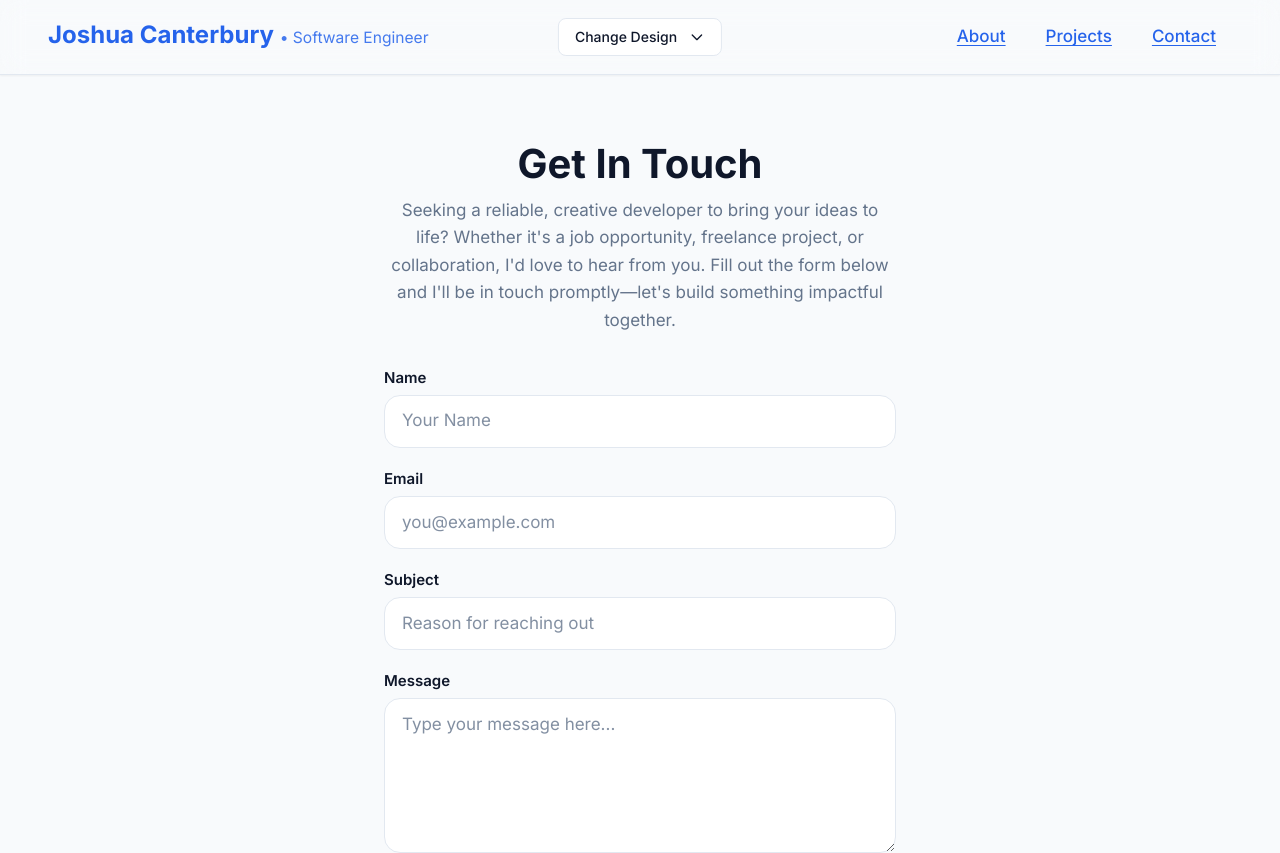
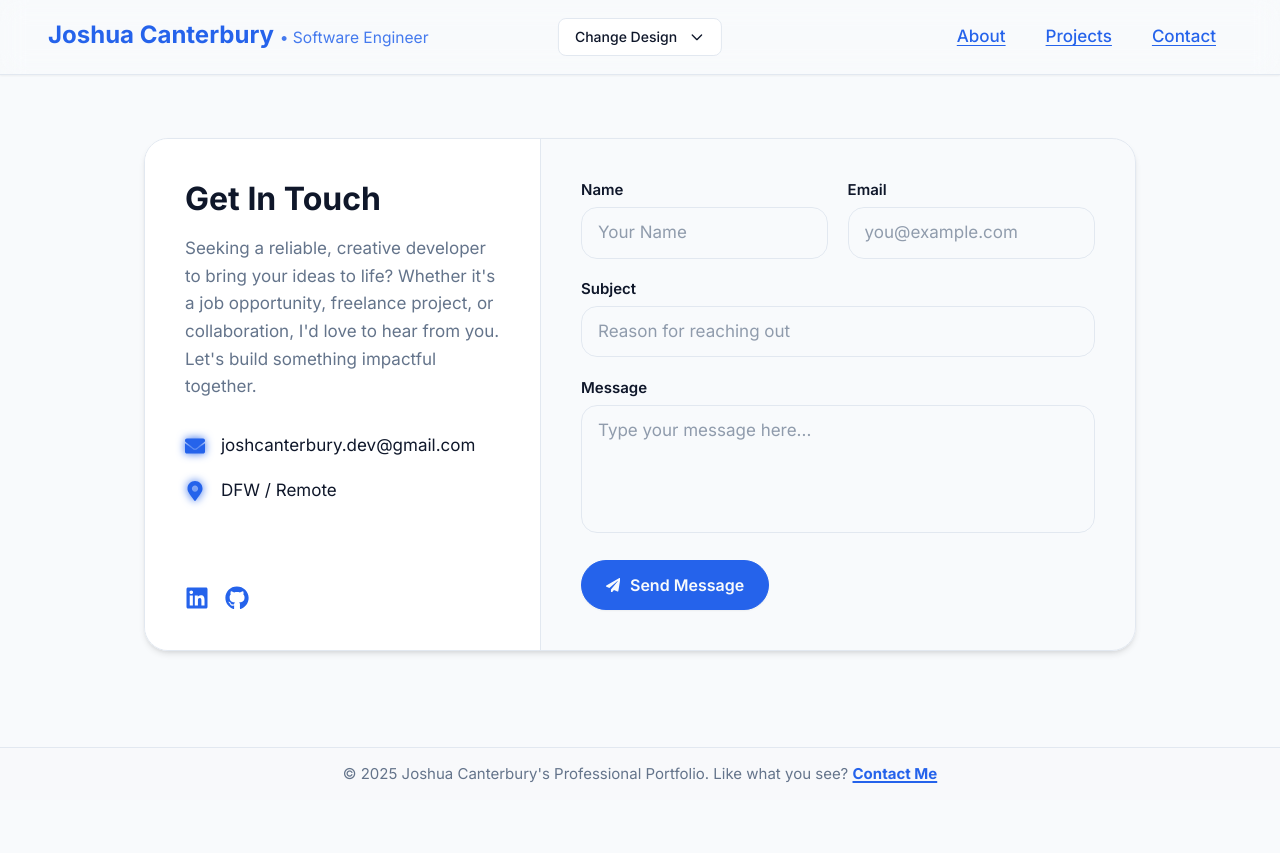
Before and after one commit to CanterCode/portfolio-site, a React (Vite) app: page /contact in a window 1280 px wide. Shown: the top 853 px of the page. After the commit the page ends 800 px from the top, so only its background shows below. Built offline with nearby package versions, Linux system fonts and the light colour scheme; some icons are missing.

Commit message:
fixed contact page

```diff
--- a/src/pages/Contact/Contact.css
+++ b/src/pages/Contact/Contact.css
@@ -1,29 +1,138 @@
 /* =========================
-   CONTACT PAGE - Theme-aware form
+   CONTACT PAGE - Two Column Theme-aware Layout
    ========================= */
 
 .contact-page {
-  color: var(--color-text);
-  max-width: 36rem;
+  width: 100%;
+  max-width: 64rem; /* Widened out */
   margin-inline: auto;
+  min-height: calc(100vh - 160px); /* Fit on one page, keep it vertically centered */
+  display: flex;
+  align-items: center;
+  justify-content: center;
+  padding: 1rem;
 }
 
-.contact-page h2 {
-  text-align: center;
-  margin-bottom: 0.5rem;
+.contact-container {
+  display: grid;
+  grid-template-columns: 1fr;
+  background: var(--color-bg-overlay);
+  border: var(--border-width) solid var(--color-border);
+  border-radius: var(--border-radius-lg);
+  box-shadow: var(--shadow-card);
+  backdrop-filter: blur(0.5rem);
+  overflow: hidden;
+  width: 100%;
+}
+
+@media (min-width: 768px) {
+  .contact-container {
+    grid-template-columns: 1fr 1.5fr;
+  }
+}
+
+.contact-info {
+  background: var(--color-bg-elevated);
+  padding: 2.5rem;
+  display: flex;
+  flex-direction: column;
+  justify-content: center;
+  border-bottom: var(--border-width) solid var(--color-border);
+}
+
+@media (min-width: 768px) {
+  .contact-info {
+    border-bottom: none;
+    border-right: var(--border-width) solid var(--color-border);
+  }
+}
+
+@media (max-width: 767px) {
+  .contact-info {
+    padding: 1.5rem;
+  }
+}
+
+.contact-info h2 {
+  font-size: 2rem;
+  margin-bottom: 1rem;
+  color: var(--color-text);
 }
 
 .contact-intro {
-  text-align: center;
   color: var(--color-text-muted);
+  line-height: var(--line-height-relaxed);
   margin-bottom: 2rem;
-  line-height: var(--line-height-relaxed);
+  font-size: var(--text-base);
+}
+
+.info-items {
+  display: flex;
+  flex-direction: column;
+  gap: 1.25rem;
+  margin-bottom: 2rem;
+}
+
+.info-item {
+  display: flex;
+  align-items: center;
+  gap: 1rem;
+  color: var(--color-text);
+  font-size: var(--text-base);
+}
+
+.info-icon {
+  color: var(--color-primary);
+  font-size: 1.25rem;
+}
+
+.social-links {
+  display: flex;
+  gap: 1rem;
+  margin-top: auto;
+}
+
+.social-link {
+  color: var(--color-text-muted);
+  font-size: 1.5rem;
+  transition: color var(--transition), transform var(--transition);
+}
+
+.social-link:hover {
+  color: var(--color-primary);
+  transform: translateY(-2px);
+}
+
+/* Right Side - Form */
+.contact-form-wrapper {
+  padding: 2.5rem;
+  display: flex;
+  flex-direction: column;
+  justify-content: center;
+}
+
+@media (max-width: 767px) {
+  .contact-form-wrapper {
+    padding: 1.5rem;
+  }
 }
 
 .contact-form {
   display: flex;
   flex-direction: column;
-  gap: 1.25rem;
+  gap: 1.2rem;
+}
+
+.form-row {
+  display: grid;
+  grid-template-columns: 1fr 1fr;
+  gap: 1.2rem;
+}
+
+@media (max-width: 576px) {
+  .form-row {
+    grid-template-columns: 1fr;
+  }
 }
 
 .contact-field {
@@ -41,10 +150,10 @@
 .contact-field input,
 .contact-field textarea {
   width: 100%;
-  padding: 0.75em 1em;
+  padding: 0.75rem 1rem;
   font-size: var(--text-base);
   color: var(--color-text);
-  background: var(--color-bg-elevated);
+  background: var(--color-bg); /* Use base bg inside the card for contrast */
   border: var(--border-width) solid var(--color-border);
   border-radius: var(--border-radius);
   transition: border-color var(--transition), box-shadow var(--transition);
@@ -60,12 +169,12 @@
 .contact-field input::placeholder,
 .contact-field textarea::placeholder {
   color: var(--color-text-muted);
-  opacity: 0.8;
+  opacity: 0.7;
 }
 
 .contact-field textarea {
-  min-height: 8rem;
-  resize: vertical;
+  min-height: 6rem; /* reduced from 8rem to fit without scrolling */
+  resize: none; /* fixed height for predictable layout without scroll */
 }
 
 .contact-error {
@@ -77,4 +186,20 @@
 .contact-submit {
   align-self: flex-start;
   margin-top: 0.5rem;
+  display: inline-flex;
+  align-items: center;
+  justify-content: center;
+  gap: 0.6rem;
+  padding: 0.75rem 1.5rem;
+  font-size: 1rem;
+  cursor: pointer;
 }
+
+.contact-submit svg {
+  font-size: 0.9em;
+}
+
+.contact-submit:disabled {
+  opacity: 0.7;
+  cursor: not-allowed;
+}
--- a/src/pages/Contact/index.tsx
+++ b/src/pages/Contact/index.tsx
@@ -1,4 +1,11 @@
 import { useState } from "react";
+import {
+  FaPaperPlane,
+  FaEnvelope,
+  FaMapMarkerAlt,
+  FaLinkedin,
+  FaGithub,
+} from "react-icons/fa";
 import "./Contact.css";
 
 function Contact() {
@@ -10,6 +17,7 @@ function Contact() {
   });
 
   const [errors, setErrors] = useState<{ [key: string]: string }>({});
+  const [isSubmitting, setIsSubmitting] = useState(false);
 
   const validate = () => {
     const newErrors: { [key: string]: string } = {};
@@ -47,29 +55,59 @@ function Contact() {
       setErrors(validationErrors);
       return;
     }
+
+    setIsSubmitting(true);
+    // Simulate API call
+    setTimeout(() => {
       console.log("Form submitted:", formData);
+      setIsSubmitting(false);
+      setFormData({ name: "", email: "", subject: "", message: "" });
+      alert("Message sent successfully!");
+    }, 1000);
   };
 
   return (
-    <section
-      className="contact-page page-section"
-      aria-labelledby="contact-heading"
-    >
-      <div className="container">
+    <section className="contact-page" aria-labelledby="contact-heading">
+      <div className="contact-container">
+        {/* Left Side: Info */}
+        <div className="contact-info">
           <h2 id="contact-heading">Get In Touch</h2>
           <p className="contact-intro">
             Seeking a reliable, creative developer to bring your ideas to life?
             Whether it's a job opportunity, freelance project, or collaboration,
-          I'd love to hear from you. Fill out the form below and I'll be in
-          touch promptly—let's build something impactful together.
+            I'd love to hear from you. Let's build something impactful together.
           </p>
 
+          <div className="info-items">
+            <div className="info-item">
+              <FaEnvelope className="info-icon icon-glow" aria-hidden="true" />
+              <span>joshcanterbury.dev@gmail.com</span>
+            </div>
+            <div className="info-item">
+              <FaMapMarkerAlt className="info-icon icon-glow" aria-hidden="true" />
+              <span>DFW / Remote</span>
+            </div>
+          </div>
+
+          <div className="social-links">
+            <a href="https://linkedin.com" target="_blank" rel="noreferrer" className="social-link" aria-label="LinkedIn">
+              <FaLinkedin />
+            </a>
+            <a href="https://github.com" target="_blank" rel="noreferrer" className="social-link" aria-label="GitHub">
+              <FaGithub />
+            </a>
+          </div>
+        </div>
+
+        {/* Right Side: Form */}
+        <div className="contact-form-wrapper">
           <form
             onSubmit={handleSubmit}
             noValidate
             className="contact-form"
             aria-label="Contact form"
           >
+            <div className="form-row">
               <div className="contact-field">
                 <label htmlFor="name">Name</label>
                 <input
@@ -111,6 +149,7 @@ function Contact() {
                   </span>
                 )}
               </div>
+            </div>
 
             <div className="contact-field">
               <label htmlFor="subject">Subject</label>
@@ -138,7 +177,7 @@ function Contact() {
               <textarea
                 name="message"
                 id="message"
-              rows={5}
+                rows={4}
                 value={formData.message}
                 onChange={handleChange}
                 placeholder="Type your message here..."
@@ -154,10 +193,16 @@ function Contact() {
               )}
             </div>
 
-          <button type="submit" className="btn btn-primary contact-submit">
-            Send Message
+            <button
+              type="submit"
+              className="btn btn-primary contact-submit"
+              disabled={isSubmitting}
+            >
+              <FaPaperPlane aria-hidden="true" />
+              {isSubmitting ? "Sending..." : "Send Message"}
             </button>
           </form>
+        </div>
       </div>
     </section>
   );
--- a/src/styles/global/components.css
+++ b/src/styles/global/components.css
@@ -43,12 +43,13 @@
 
 .btn-primary {
   background: var(--color-primary);
-  color: var(--color-text);
+  color: var(--color-bg);
   border-color: var(--color-primary);
   box-shadow: var(--shadow-sm);
 }
 .btn-primary:hover {
   background: var(--color-primary-hover);
+  color: var(--color-bg);
   box-shadow: var(--shadow-md);
 }
 
```
Lines whose indentation alone changed are shown as unchanged.
